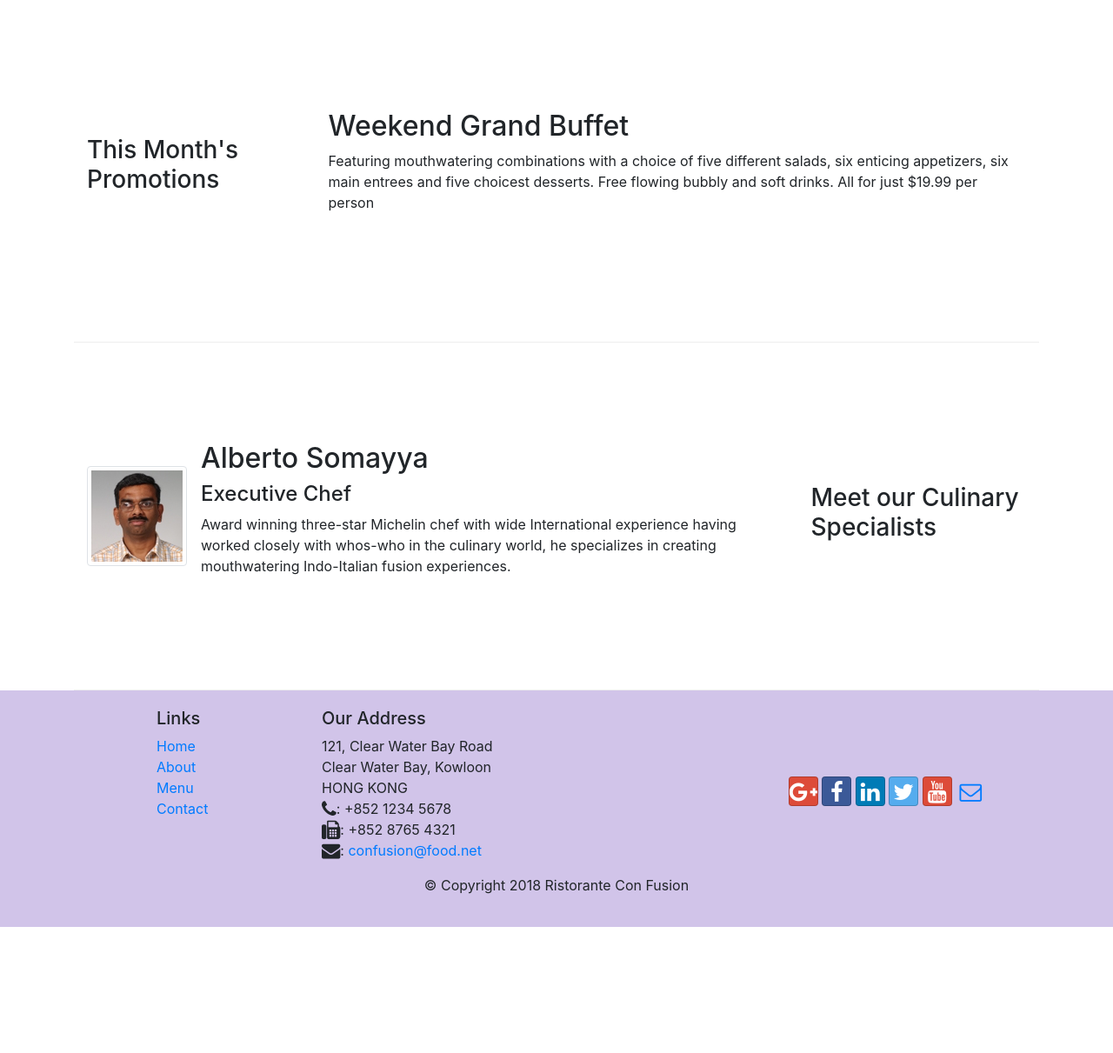
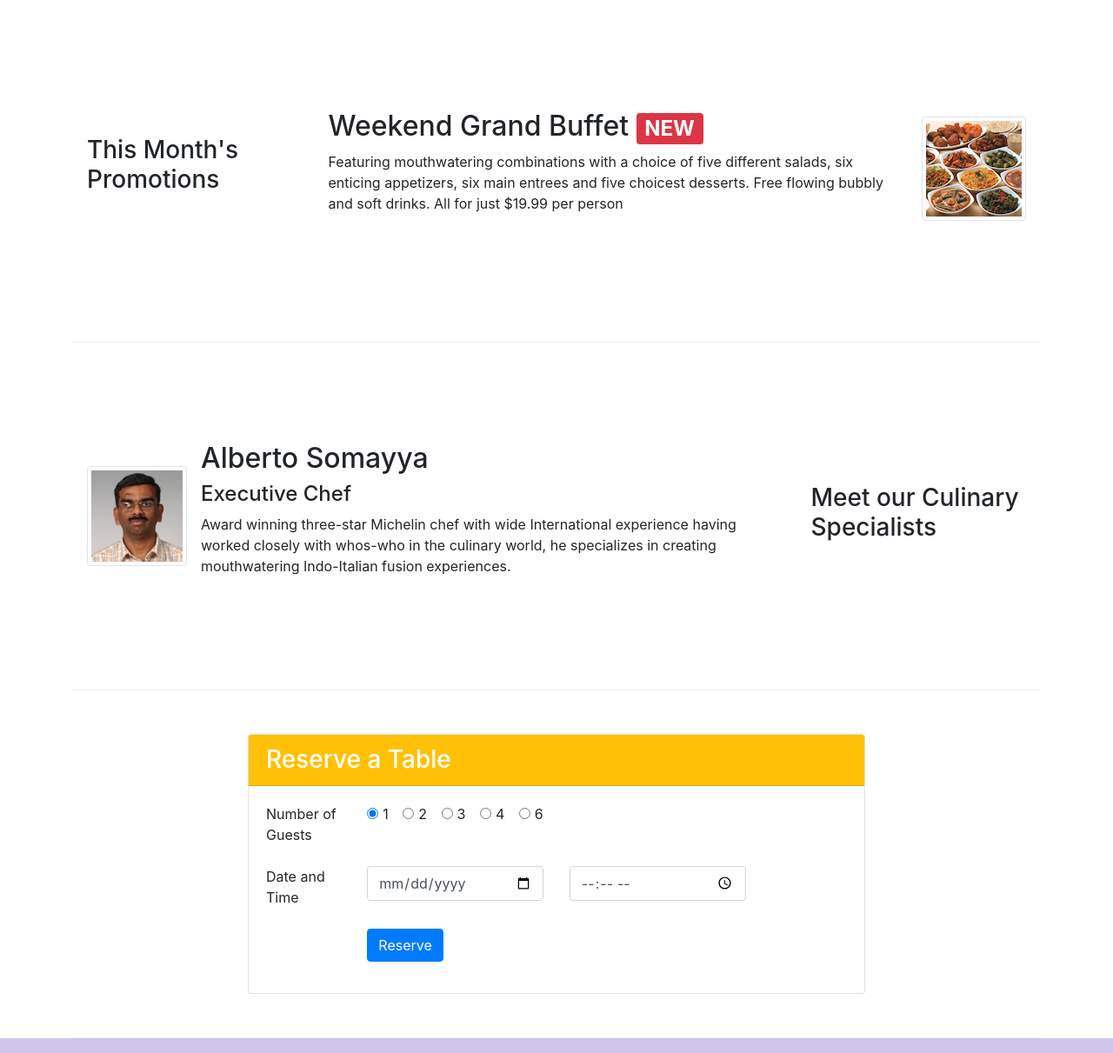
Before and after one commit to susatya/conFusion, a website: page index.html in a window 1280 px wide. Shown: the part 740-1951 px from the top of the page at 87% size. Before the commit the page ends 1806 px from the top, so only its background shows below. Drawn offline with nearby package versions, Linux system fonts and the light colour scheme.

Commit message:
assignment-2

```diff
--- a/index.html
+++ b/index.html
@@ -47,6 +47,9 @@
                 <div class="col-12 col-sm align-self-center">
                     <img src="img/logo.png" class="img-fluid">
                 </div>
+                <div class="col-12 mt-5 mt-sm-0 col-sm text-align-center align-self-center">
+                    <a href="#reservation" type="button" class="btn btn-sm btn-warning"><span class="mr-4 ml-4">Reserve table</span></a>
+                </div>
             </div>
         </div>
     </header>
@@ -81,11 +84,19 @@
                 <h3>This Month's Promotions</h3>
             </div>
             <div class="col col-sm col-md">
-                <h2>Weekend Grand Buffet</h2>
-                <p class="d-none d-sm-block">Featuring mouthwatering combinations with a
-                    choice of five different salads, six enticing appetizers,
-                    six main entrees and five choicest desserts. Free flowing
-                    bubbly and soft drinks. All for just $19.99 per person </p>
+                <div class="media">
+
+                    <div class="media-body">
+                        <h2 class="mt-0">Weekend Grand Buffet <span class="badge badge-danger">NEW</span></h2>
+                        <p class="d-none d-sm-block">Featuring mouthwatering combinations with a
+                            choice of five different salads, six enticing appetizers,
+                            six main entrees and five choicest desserts. Free flowing
+                            bubbly and soft drinks. All for just $19.99 per person </p>
+                    </div>
+                    <img class="d-flex ml-3 img-thumbnail align-self-center"
+                    src="img/buffet.png" alt="Buffet">
+                </div>
+
             </div>
         </div>
 
@@ -109,6 +120,58 @@
                 </div>
             </div>
         </div>
+
+        <div class="row row-content justify-content-center"  id="reservation">
+            <div class="col-12 col-sm-8">
+              <div class="card">
+                <h3 class="card-header bg-warning text-white">Reserve a Table</h3>
+                <div class="card-body">
+                  <form>
+                    <div class="form-group row">
+                        <label class="col-12 col-sm-2">Number of Guests</label>
+                        <div class="col">
+                          <div class="form-check form-check-inline">
+                            <input class="form-check-input" type="radio" name="inlineRadioOptions" id="one_guest_radio" value="one" checked>
+                            <label class="form-check-label" for="one_guest_radio">1</label>
+                         </div>
+                         <div class="form-check form-check-inline">
+                           <input class="form-check-input" type="radio" name="inlineRadioOptions" id="two_guest_radio" value="two">
+                           <label class="form-check-label" for="two_guest_radio">2</label>
+                         </div>
+                         <div class="form-check form-check-inline">
+                           <input class="form-check-input" type="radio" name="inlineRadioOptions" id="three_guest_radio" value="three">
+                           <label class="form-check-label" for="three_guest_radio">3</label>
+                         </div>
+                         <div class="form-check form-check-inline">
+                           <input class="form-check-input" type="radio" name="inlineRadioOptions" id="four_guest_radio" value="four">
+                           <label class="form-check-label" for="four_guest_radio">4</label>
+                         </div>
+                         <div class="form-check form-check-inline">
+                           <input class="form-check-input" type="radio" name="inlineRadioOptions" id="six_guest_radio" value="six">
+                           <label class="form-check-label" for="six_guest_radio">6</label>
+                         </div>
+                        </div>
+                    </div>
+                    <div class="form-group row">
+                      <label class="col-12 col-sm-2">Date and Time</label>
+                      <div class="col-12 col-sm-4">
+                        <input type="date" class="form-control" id="date" placeholder="Date">
+                      </div>
+                      <div class="col-12 col-sm-4">
+                        <input type="time" class="form-control" id="time" placeholder="Time">
+                      </div>
+                    </div>
+                    <div class="form-group row">
+                      <div class="col offset-0 offset-sm-2">
+                        <button type="submit" class="btn btn-primary">Reserve</button>
+                      </div>
+                    </div>
+
+                  </form>
+                </div>
+              </div>
+            </div>
+          </div>
     </div>
 
     <footer class="footer">
```
